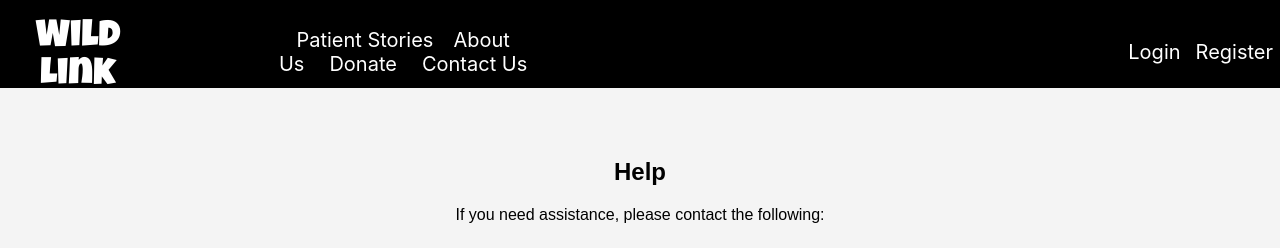
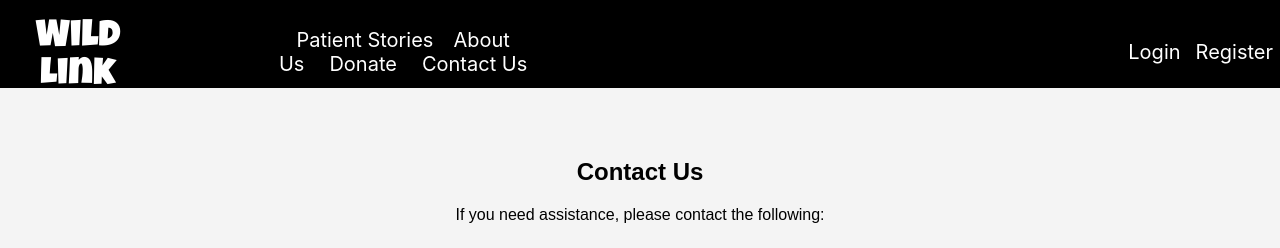
Before and after one commit to pformb/wild-link, a React (Create React App) app in the folder frontend/: page /contactus in a window 1280 px wide. Shown: the top 248 px of the page. Built offline with nearby package versions, Linux system fonts and the light colour scheme.

Commit message:
EDIT contact page

```diff
--- a/frontend/src/components/ContactUsPage.jsx
+++ b/frontend/src/components/ContactUsPage.jsx
@@ -5,7 +5,7 @@ function ContactUsPage() {
     return (
         <div className="container">
             <div className="help">
-                <h2>Help</h2>
+                <h2>Contact Us</h2>
                 <p>If you need assistance, please contact the following:</p>
             </div>
             <div className="boxes-container">
```
